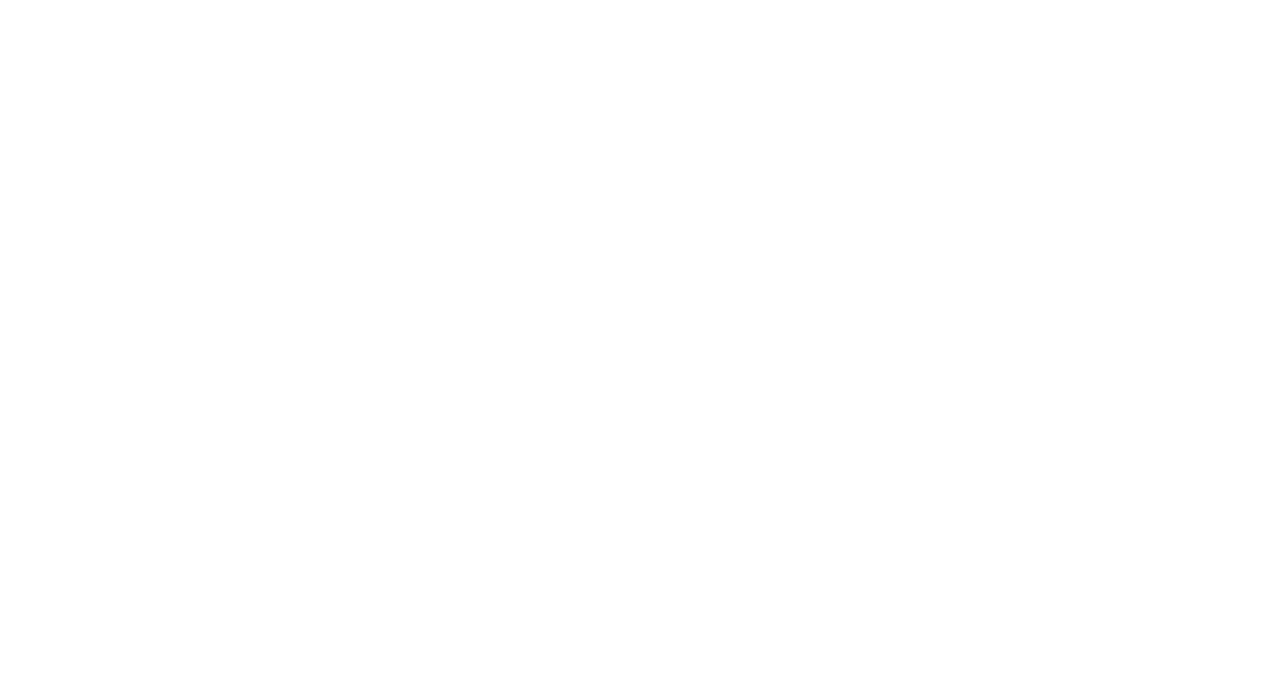
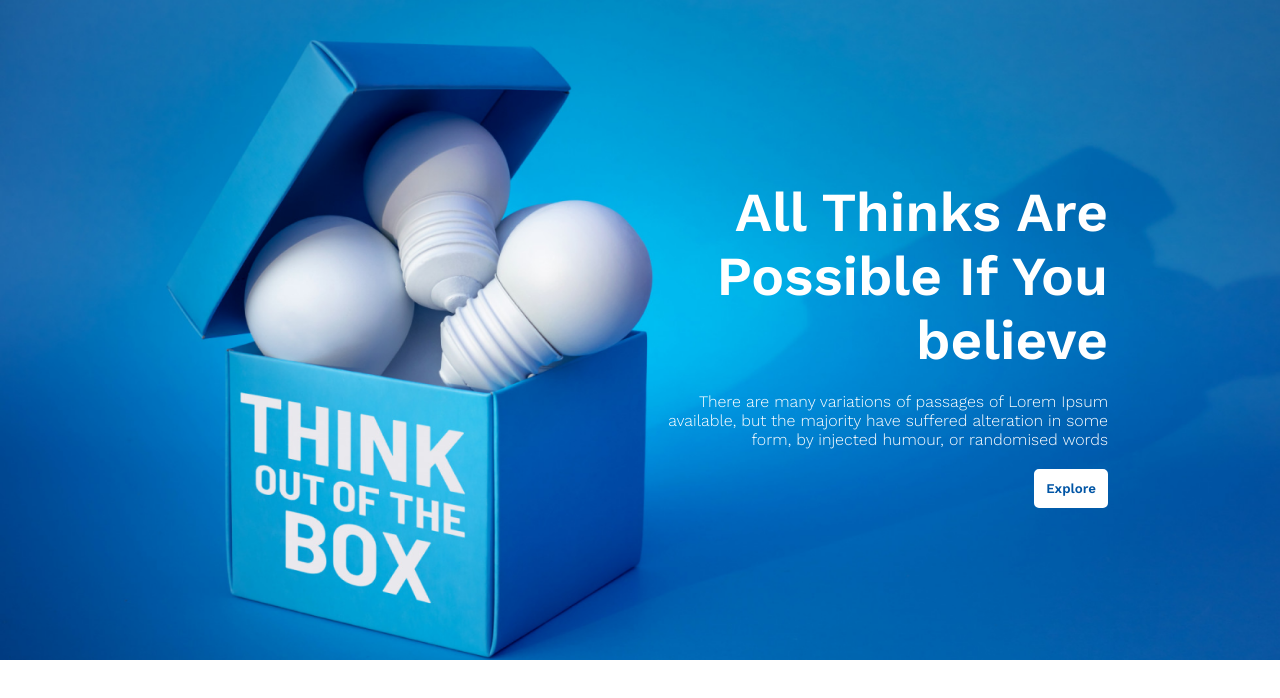
Before and after one commit to sarwar-hub/new-year-new-me, a plain HTML site: page index.html in a window 1280 px wide. Drawn offline with nearby package versions, Linux system fonts and the light colour scheme.

Commit message:
added header part

```diff
--- a/assets/css/style.css
+++ b/assets/css/style.css
@@ -3,3 +3,50 @@
     font-family: 'Work Sans', sans-serif;
     margin: 0;
 }
+.container {
+    width: 80%;
+    margin: 0 auto;
+}
+
+.btn-primary {
+    color: #0055A5 !important;
+    padding: 10px 10px;
+    background-color: #ffffff;
+    border: 2px solid #ffffff;
+    border-radius: 5px;
+    cursor: pointer;
+    transition: .1s;
+    font-weight: bold;
+}
+.btn-primary:hover {
+    color: #ffffff !important;
+    background-color: transparent;
+}
+
+
+
+/* Header */
+header {
+    background-image: url("../images/banner/banner3.png");
+    background-repeat: no-repeat;
+    background-size: cover;
+    overflow: hidden;
+
+}
+.header-text {
+    margin: 180px 0 0 530px;
+    width: 450px;
+    height: 230px;
+    text-align: right;
+    padding-bottom: 250px;
+
+}
+header .header-title {
+    color: white;
+    font-weight: 800;
+    font-size: 55px;
+}
+header .header-description {
+    color: white;
+    margin: 20px 0 20px 0;
+}
--- a/index.html
+++ b/index.html
@@ -11,7 +11,17 @@
     <link rel="stylesheet" href="https://cdnjs.cloudflare.com/ajax/libs/font-awesome/6.2.1/css/all.min.css" integrity="sha512-MV7K8+y+gLIBoVD59lQIYicR65iaqukzvf/nwasF0nqhPay5w/9lJmVM2hMDcnK1OnMGCdVK+iQrJ7lzPJQd1w==" crossorigin="anonymous" referrerpolicy="no-referrer" />
 </head>
 <body>
-    <header></header>
+    <!-- Header part open -->
+    <header>
+        <div class="container">
+            <!-- Header texts -->
+            <div class="header-text">
+                <h1 class="header-title">All Thinks Are Possible If You believe</h1>
+                <p class="header-description">There are many variations of passages of Lorem Ipsum available, but the majority have suffered alteration in some form, by injected humour, or randomised words</p>
+                <button class="btn-primary">Explore</button>
+            </div>
+        </div>
+    </header>
     <main></main>
     <footer></footer>
 </body>
```
